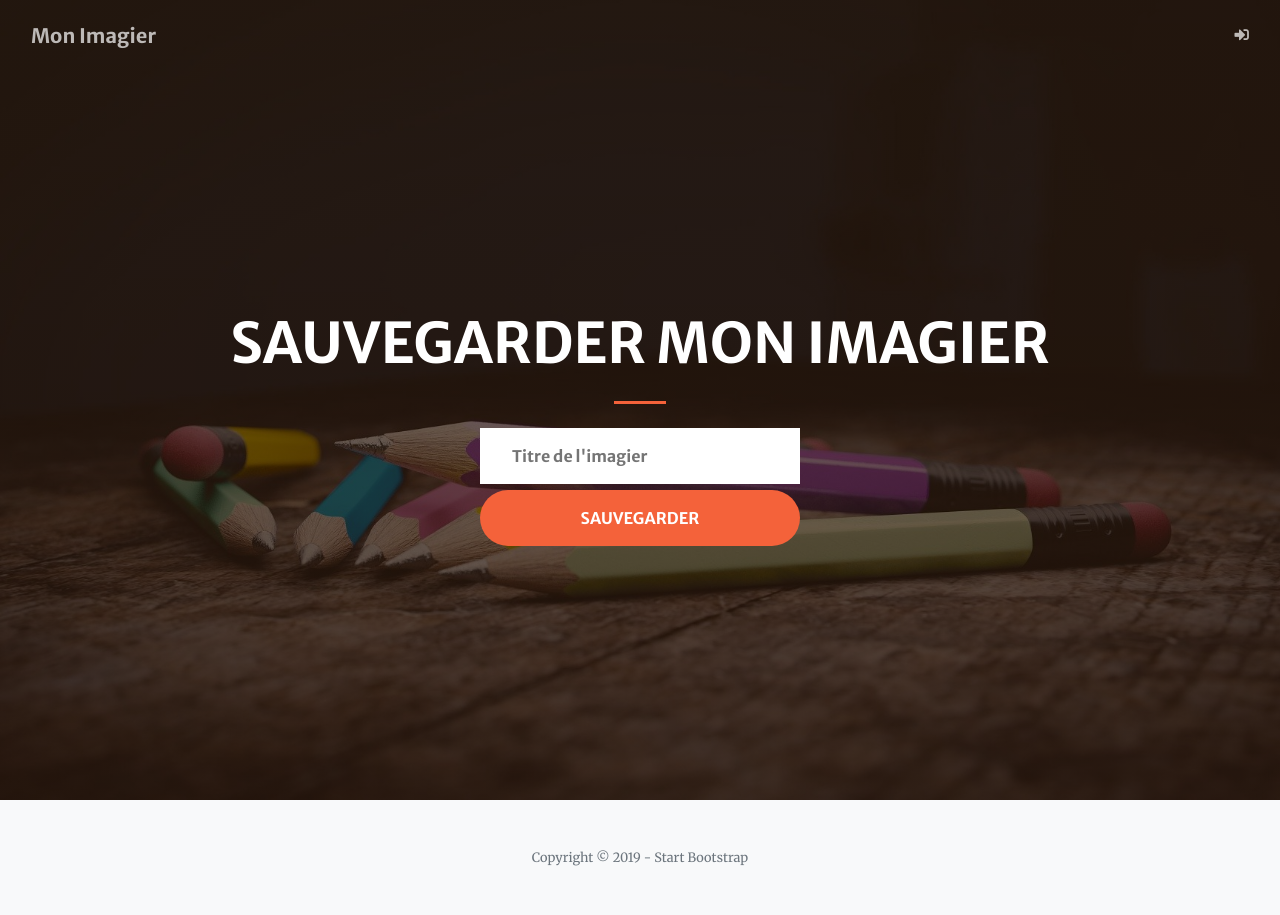
After one commit to NicoZeiss/Primagier-V2, a Django app: template imagier/templates/imagier/save_imagier.html in a window 1280 px wide. The commit adds this page. Run offline with Django 3.2, Linux system fonts and the light colour scheme; the template is opened without the code that fills it: values that come from a table or form of the project are taken from there, others are empty; some libraries are stand-ins or nearby versions.

Commit message:
Created save imagier feature, and add conditional to base template

```diff
--- a/imagier/forms.py
+++ b/imagier/forms.py
@@ -1,9 +1,7 @@
 from django import forms
-from .models import Category, Item
-from django.contrib.auth.models import User
 
 
-class ImagierForm(forms.Form):
+class ExportImagierForm(forms.Form):
 	required_css_class = 'img-form-list-row'
 	imagier_title = forms.CharField(label='', max_length=50, widget=forms.TextInput(attrs={'placeholder': 'Titre de l\'imagier', 'class': 'form-font'}))
 	file_name = forms.CharField(label='', max_length=50, widget=forms.TextInput(attrs={'placeholder': 'Nom du PDF', 'class': 'form-font'}))
--- a/imagier/models.py
+++ b/imagier/models.py
@@ -23,7 +23,7 @@ class Item(models.Model):
         return self.name
 
 class Favourites(models.Model):
-    name = models.CharField(max_length=30, unique=True, null=False)
+    name = models.CharField(max_length=30, unique=False, null=False)
     user = models.ForeignKey(User, on_delete=models.CASCADE)
     item = models.ManyToManyField(Item, related_name='item')
 
--- a/imagier/templates/imagier/base.html
+++ b/imagier/templates/imagier/base.html
@@ -69,6 +69,7 @@
   {% block content %}{% endblock %}
 
   {% if request.user.is_authenticated %}
+  {% if request.user.item.all.exists %}
   <section id="imagier">
     <div class="container h-100">
       <div class="row h-100 align-items-center justify-content-center text-center">
@@ -106,12 +107,25 @@
       <div class="row h-100 align-items-center justify-content-center text-center">
         <div class="col-lg-10 align-self-baseline">
           <a class="btn btn-primary btn-xl js-scroll-trigger mr-1" href="{% url 'imagier:export_pdf' %}">Exporter en PDF</a>
-          <a class="btn btn-primary btn-xl js-scroll-trigger ml-1" href="{% url 'imagier:category' %}">Enregistrer en favoris</a>
+          <a class="btn btn-primary btn-xl js-scroll-trigger ml-1" href="{% url 'users:save_imagier' %}">Enregistrer en favoris</a>
         </div>
       </div>
       <hr class="my-2">
     </div>
   </section>
+  {% else %}
+  <section id="imagier">
+    <div class="container h-100">
+      <div class="row h-100 align-items-center justify-content-center text-center">
+        <div class="col-lg-10 align-self-end">
+          <hr class="divider my-4">
+          <h1 class="text-uppercase font-weight-bold">Pas d'imagier en cours de création</h1>
+          <hr class="divider my-4">
+        </div>
+      </div>
+    </div>
+  </section>
+  {% endif %}
   {% endif %}
 
 
--- /dev/null
+++ b/imagier/templates/imagier/save_imagier.html
@@ -0,0 +1,26 @@
+{% extends 'imagier/base.html' %}
+{% load static %}
+
+{% block content %}
+<!-- Masthead -->
+<header id="mainpart" class="masthead">
+  <div class="container h-100">
+    <div class="row h-100 align-items-center justify-content-center text-center">
+      <div class="col-lg-10 align-self-end">
+        <h1 class="text-uppercase text-white font-weight-bold">Sauvegarder mon imagier</h1>
+        <hr class="divider my-4">
+      </div>
+      <div class="col-lg-8 align-self-baseline">
+        <form method="post">
+          {% csrf_token %}
+          <ul class="img-form-list">
+            {{ form.as_ul }}
+            <li class="img-form-list-row"><button type="submit" class="form-font btn btn-primary btn-xl js-scroll-trigger">Sauvegarder</button></li>
+          </ul>
+        </form>
+      </div>
+    </div>
+  </div>
+</header>
+
+{% endblock %}
--- a/imagier/views.py
+++ b/imagier/views.py
@@ -6,7 +6,7 @@ from math import *
 from django.views.generic import View
 from django.template.loader import get_template
 from .utils import render_to_pdf
-from .forms import ImagierForm
+from .forms import ExportImagierForm
 
 
 def index(request):
@@ -102,13 +102,13 @@ def del_from_imagier(request):
 def export_pdf(request):
     if request.user.is_authenticated:
         if request.method == 'POST':
-            form = ImagierForm(request.POST)
+            form = ExportImagierForm(request.POST)
             if form.is_valid():
                 imagier_title = form.cleaned_data['imagier_title']
                 file_name = form.cleaned_data['file_name']
                 return HttpResponseRedirect('{}?file_name={}'.format(reverse('imagier:render_pdf'), file_name))
         else:
-            form = ImagierForm()
+            form = ExportImagierForm()
 
         return render(request, 'imagier/export_pdf.html', {'form': form})
     else:
--- a/users/forms.py
+++ b/users/forms.py
@@ -5,3 +5,7 @@ class LoginForm(forms.Form):
 	required_css_class = 'connect-list-row'
 	username = forms.CharField(label='', max_length=50, widget=forms.TextInput(attrs={'placeholder': 'Identifiant', 'class': 'form-ul', 'id': 'username'}))
 	password = forms.CharField(label='', max_length=50, widget=forms.TextInput(attrs={'placeholder': 'Mot de passe', 'class': 'form-ul', 'type': 'password', 'id': 'password'}))
+
+class SaveImagierForm(forms.Form):
+	required_css_class = 'img-form-list-row'
+	imagier_title = forms.CharField(label='', max_length=50, widget=forms.TextInput(attrs={'placeholder': 'Titre de l\'imagier', 'class': 'form-font'}))
```
Also changed, not shown: users/views.py (+18 -3 lines), imagier/migrations/0008_auto_20200308_1638.py (added).
